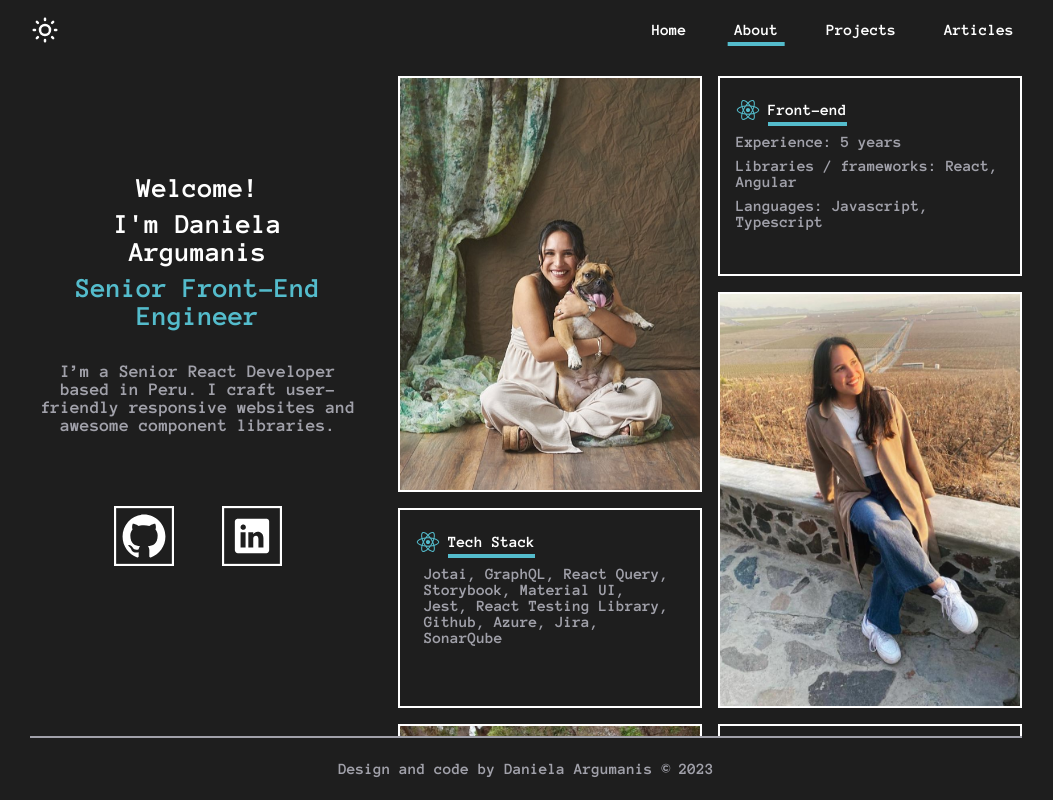
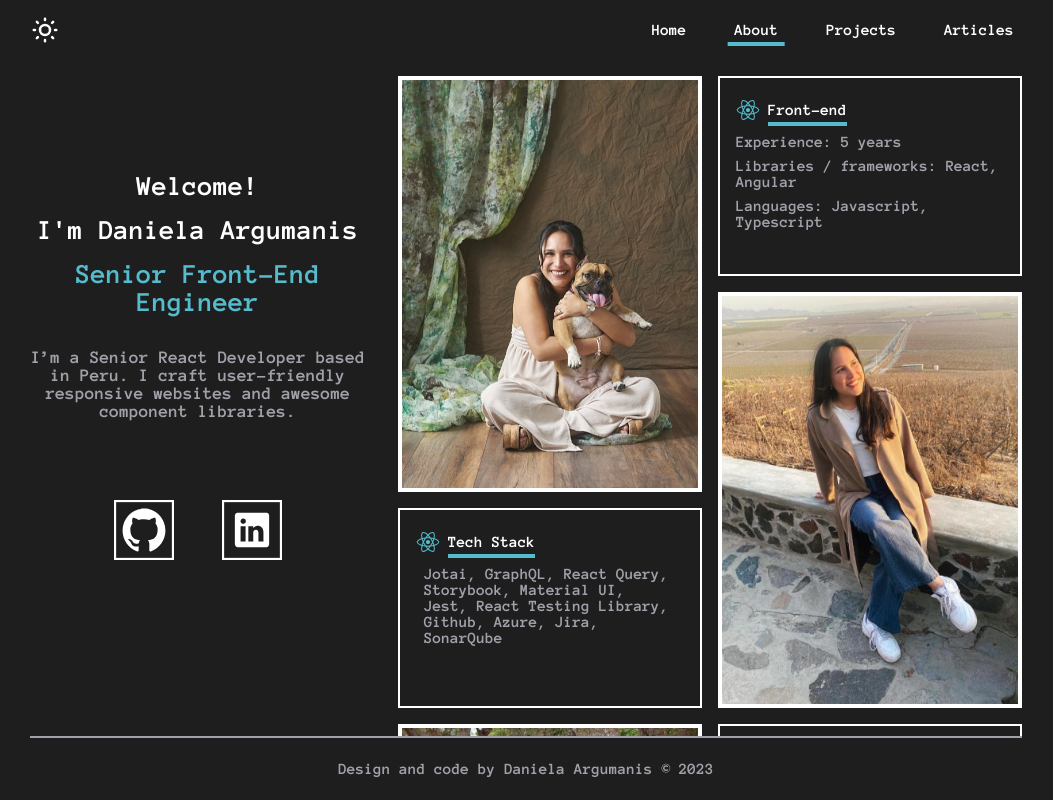
Before and after one commit to DanielaArgumanis/daniela-argumanis-portfolio, a React (Create React App) app: page /about-me in a window 1280 px wide. Shown: the whole page, without its empty margins (114-1167 px from the left). Built offline with nearby package versions, Linux system fonts and the light colour scheme.

Commit message:
🔨 Refactor Code:  Refactor styles

```diff
--- /dev/null
+++ b/src/common/Styles/Styles.ts
@@ -0,0 +1,17 @@
+import { css } from '@emotion/react';
+import styled from '@emotion/styled';
+import { Link } from 'react-router-dom';
+
+export const CardContainer = styled.div`
+  animation: ${(props) =>
+    css`
+      ${props.theme.animations.enterCards} 0.8s ease-in-out forwards
+    `};
+  border: solid 2px ${({ theme }) => theme.palette.white};
+  background-color: ${(props) => props.theme.palette.background};
+  display: flex;
+`;
+
+export const PortfolioLink = styled(Link)`
+  text-decoration: none;
+`;
--- a/src/components/AboutMe/AboutMe.styles.tsx
+++ b/src/components/AboutMe/AboutMe.styles.tsx
@@ -1,5 +1,8 @@
 import styled from "@emotion/styled";
 import { css } from '@emotion/react';
+
+// @Styles
+import { CardContainer } from "../../common/Styles/Styles";
 
 // @Theme
 import { Breakpoint } from '../../common/Theme/Theme.types';
@@ -102,11 +105,8 @@ export const AboutMeImg = styled('img')`
   border: solid 2px ${(props) => props.theme.palette.white};
 `;
 
-export const AboutMeCardContainer = styled('div')`
-  background-color: ${(props) => props.theme.palette.background};
-  display: flex;
+export const AboutMeCardContainer = styled(CardContainer)`
   flex-direction: column;
-  border: 2px solid ${(props) => props.theme.palette.white};
   padding: ${(props) => props.theme.spacing(2)};
 
   svg {
--- a/src/components/AboutMe/AboutMe.tsx
+++ b/src/components/AboutMe/AboutMe.tsx
@@ -1,5 +1,6 @@
 // @Components
 import AboutMeCard from './AboutMeCard';
+import { CardContainer } from '../../common/Styles/Styles';
 
 // @Icons
 import ReactIcon from '../../common/Icons/ReactIcon';
@@ -15,9 +16,9 @@ import { AboutMeContainer, AboutMeImg } from './AboutMe.styles';
 const AboutMe = () => {
   return (
     <AboutMeContainer>
-      <div>
+      <CardContainer>
         <AboutMeImg src={DogPhoto} />
-      </div>
+      </CardContainer>
       <AboutMeCard
         icon={<ReactIcon />}
         description={[
@@ -27,17 +28,17 @@ const AboutMe = () => {
         ]}
         title="Front-end"
       />
-      <div>
+      <CardContainer>
         <AboutMeImg src={IcaPhoto} />
-      </div>
+      </CardContainer>
       <AboutMeCard
         icon={<ReactIcon />}
         description="Jotai, GraphQL, React Query, Storybook, Material UI, Jest, React Testing Library, Github, Azure, Jira, SonarQube"
         title="Tech Stack"
       />
-      <div>
+      <CardContainer>
         <AboutMeImg src={ArequipaPhoto} />
-      </div>
+      </CardContainer>
       <AboutMeCard
         icon={<ReactIcon />}
         description="I enjoy bartending as a hobbie and gaming in my free time. I also like exploring new destinations within Peru and abroad. And let's not forget my dog – she's a big part of my life!"
--- a/src/components/Home/Home.styles.tsx
+++ b/src/components/Home/Home.styles.tsx
@@ -1,7 +1,7 @@
 import styled from '@emotion/styled';
 
 export const PortfolioHome = styled('div')`
-  padding: ${(props) => `${props.theme.spacing(2)} 0`};
+  padding: ${(props) => `${props.theme.spacing(1.5)} 0`};
   display: flex;
   flex-direction: column;
   justify-content: center;
--- a/src/components/Home/Home.tsx
+++ b/src/components/Home/Home.tsx
@@ -16,18 +16,16 @@ const Home = () => {
   return (
     <PortfolioHome>
       <PortfolioTitleContainer>
-        <div>
-          <Typography variant="title1" as="h1">
+        <Typography variant="title1" as="h1" margin="0">
           Welcome!
         </Typography>
-          <Typography variant="title1" as="h1">
+        <Typography variant="title1" as="h1" margin="0">
           I'm Daniela Argumanis
         </Typography>
-          <Typography variant="title1" as="h1" accent>
+        <Typography variant="title1" as="h1" accent margin="0">
           Senior Front-End Engineer
         </Typography>
-        </div>
-        <Typography variant="body1" as="p">
+        <Typography variant="body1" as="p" margin="2 0">
           I’m a Senior React Developer based in Peru. I craft user-friendly
           responsive websites and awesome component libraries.
         </Typography>
--- a/src/components/Projects/ProjectItem.tsx
+++ b/src/components/Projects/ProjectItem.tsx
@@ -1,4 +1,5 @@
 // @Components
+import { PortfolioLink } from '../../common/Styles/Styles';
 import Typography from '../../common/components/Typography/Typography';
 
 // @Styles
@@ -6,6 +7,7 @@ import {
   Pill,
   PillContainer,
   ProjectCard,
+  ProjectCardDescription,
   ProjectTitle,
 } from './Projects.styles';
 
@@ -26,20 +28,15 @@ const ProjectItem = ({
   image,
   url,
 }: ProjectItemProps) => {
-  const handleClick = () => {
-    window.open(url, '_blank');
-  };
-
   return (
-    <ProjectCard onClick={handleClick} reverse={reverse}>
+    <PortfolioLink to={url} target="_blank">
+      <ProjectCard reverse={reverse}>
         <img src={image} />
-      <div>
-        <div>
+        <ProjectCardDescription>
           <ProjectTitle variant="title3">{title}</ProjectTitle>
           <Typography variant="body2" as="p" margin="2 0">
             {description}
           </Typography>
-        </div>
           <PillContainer>
             {technologies.map((technology) => (
               <Pill key={technology}>
@@ -47,8 +44,9 @@ const ProjectItem = ({
               </Pill>
             ))}
           </PillContainer>
-      </div>
+        </ProjectCardDescription>
       </ProjectCard>
+    </PortfolioLink>
   );
 };
 
--- a/src/components/Projects/Projects.styles.tsx
+++ b/src/components/Projects/Projects.styles.tsx
@@ -6,6 +6,7 @@ import Typography from '../../common/components/Typography/Typography';
 
 // @Types
 import { Breakpoint } from '../../common/Theme/Theme.types';
+import { CardContainer } from '../../common/Styles/Styles';
 
 export const ProjectsContainer = styled.div`
   display: flex;
@@ -27,24 +28,11 @@ export const ProjectTitle = styled(Typography)`
   }
 `;
 
-export const ProjectCard = styled.div<{ reverse?: boolean }>`
+export const ProjectCard = styled(CardContainer)<{ reverse?: boolean }>`
   opacity: 0;
-  animation: ${(props) =>
-    css`
-      ${props.theme.animations.enterCards} 0.8s ease-in-out ${props.reverse
-        ? '0s'
-        : '0.2s'} forwards
-    `};
-  display: flex;
   flex-direction: ${({ reverse }) => (reverse ? 'row-reverse' : 'row')};
-  border: 2px solid ${({ theme }) => theme.palette.white};
   text-align: center;
   align-items: center;
-
-  > div {
-    padding: ${({ theme }) => theme.spacing(2)};
-    width: 40%;
-  }
 
   img {
     width: 60%;
@@ -54,13 +42,18 @@ export const ProjectCard = styled.div<{ reverse?: boolean }>`
   ${(props) => props.theme.breakpoints.down(Breakpoint.tabletS)} {
     flex-direction: column;
 
-    > div {
-      width: 100%;
-    }
-
     img {
       width: 100%;
     }
+  }
+`;
+
+export const ProjectCardDescription = styled.div`
+  padding: ${({ theme }) => theme.spacing(2)};
+  width: 40%;
+
+  ${(props) => props.theme.breakpoints.down(Breakpoint.tabletS)} {
+    width: 100%;
   }
 `;
 
--- a/src/components/Publications/Publication.styles.ts
+++ b/src/components/Publications/Publication.styles.ts
@@ -1,5 +1,8 @@
 import { css } from '@emotion/react';
 import styled from '@emotion/styled';
+
+// @Styles
+import { CardContainer } from '../../common/Styles/Styles';
 
 export const PublicationsContainer = styled.div`
   display: flex;
@@ -8,22 +11,20 @@ export const PublicationsContainer = styled.div`
   overflow-y: scroll;
 `;
 
-export const PublicationCard = styled.div`
+export const PublicationCard = styled(CardContainer)`
   animation: ${(props) =>
     css`
       ${props.theme.animations.enterCards} 0.8s ease-in-out forwards
     `};
-  border: solid 2px ${({ theme }) => theme.palette.white};
   padding: ${({ theme }) => theme.spacing(2)};
-  display: flex;
   flex-direction: column;
 
   :hover {
     cursor: pointer;
   }
+`;
 
-  > div {
-    display: flex;
-    justify-content: space-between;
-  }
+export const PublicationSourceContainer = styled.div`
+  display: flex;
+  justify-content: space-between;
 `;
--- a/src/components/Publications/PublicationItem.tsx
+++ b/src/components/Publications/PublicationItem.tsx
@@ -2,7 +2,11 @@
 import Typography from '../../common/components/Typography/Typography';
 
 // @Styles
-import { PublicationCard } from './Publication.styles';
+import {
+  PublicationCard,
+  PublicationSourceContainer,
+} from './Publication.styles';
+import { PortfolioLink } from '../../common/Styles/Styles';
 
 type PublicationItemProps = {
   title: string;
@@ -19,21 +23,19 @@ const PublicationItem = ({
   date,
   url,
 }: PublicationItemProps) => {
-  const handleClick = () => {
-    window.open(url, '_blank');
-  };
-
   return (
-    <PublicationCard onClick={handleClick}>
-      <div>
+    <PortfolioLink to={url} target="_blank">
+      <PublicationCard>
+        <PublicationSourceContainer>
           <Typography variant="label">{source}</Typography>
           <Typography variant="body2">{date}</Typography>
-      </div>
+        </PublicationSourceContainer>
         <Typography variant="title3">{title}</Typography>
         <Typography variant="body2" as="p">
           {description}
         </Typography>
       </PublicationCard>
+    </PortfolioLink>
   );
 };
 
```
Lines whose indentation alone changed are shown as unchanged.
